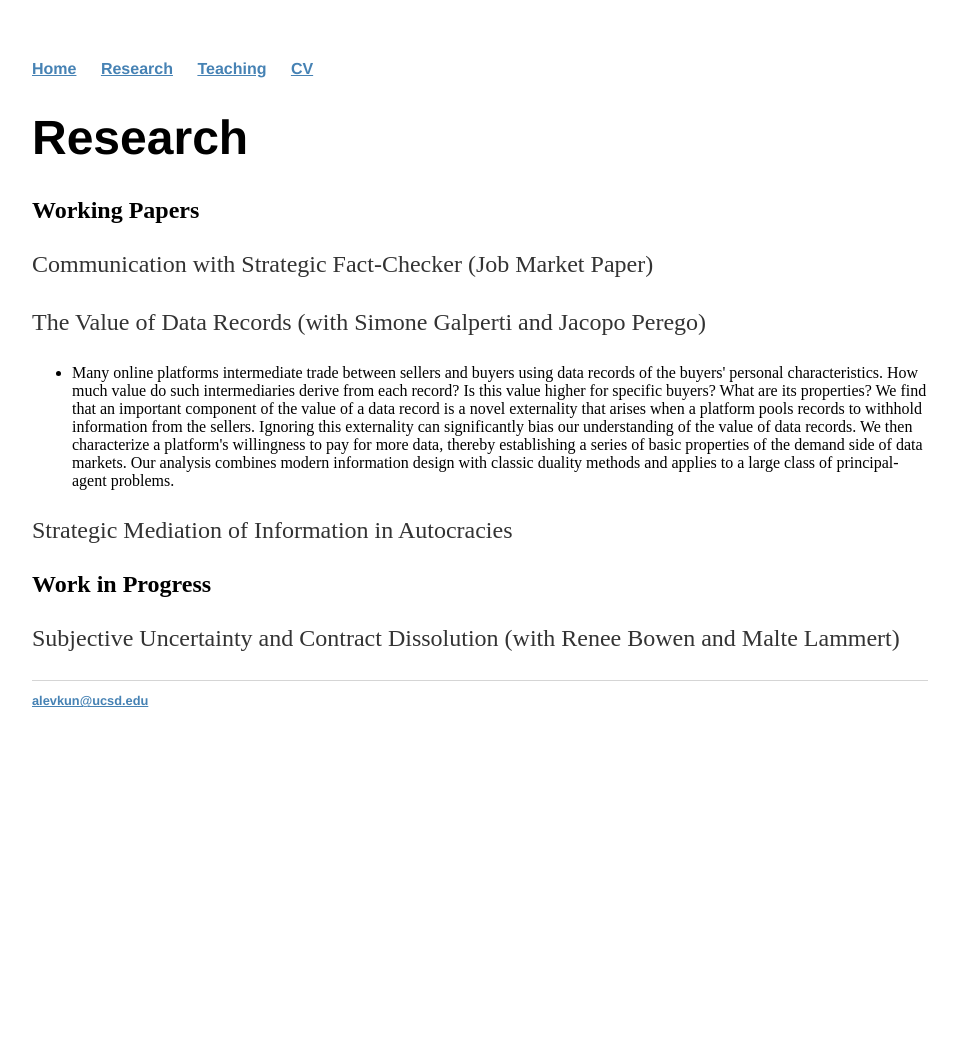
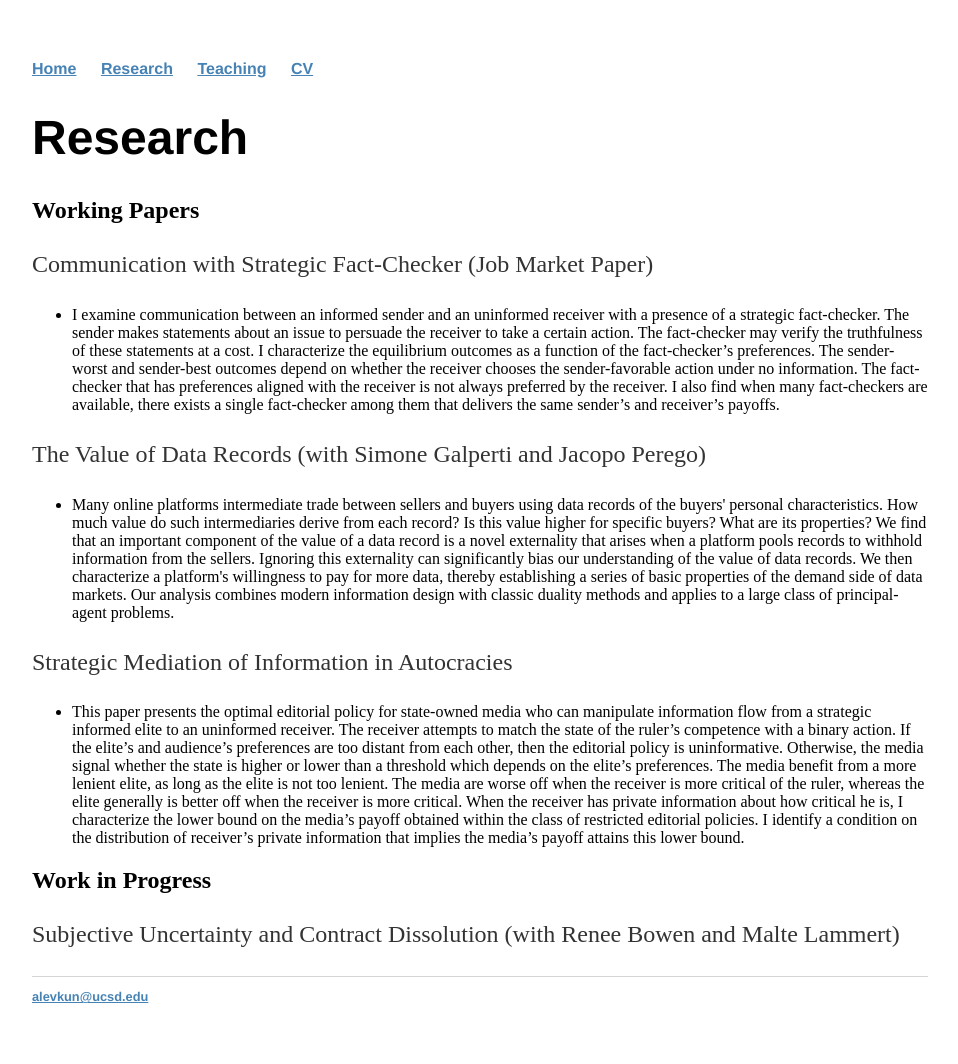
Before and after one commit to alevkun/alevkun.github.io, a Jekyll site: the page built from research/index.html, in a window 1280 px wide. Shown: the whole page, without its empty margins (160-1118 px from the left). Built offline with Jekyll 4.4.1, drawn with Linux system fonts in a browser that asks for light colours; before the commit the page ends 900 px from its top, so only the background shows below that.

Commit message:
Update index.html

```diff
--- a/research/index.html
+++ b/research/index.html
@@ -5,10 +5,30 @@ title: Research
 	<h1>{{ page.title }}</h1>
 <h2> Working Papers </h2>
 <p> Communication with Strategic Fact-Checker (Job Market Paper) </p>
+<ul>
+	<li>I examine communication between an informed sender and an uninformed receiver with a presence of a
+strategic fact-checker. The sender makes statements about an issue to persuade the receiver to take a
+certain action. The fact-checker may verify the truthfulness of these statements at a cost. I characterize
+the equilibrium outcomes as a function of the fact-checker’s preferences. The sender-worst and sender-best outcomes depend on whether the receiver chooses the sender-favorable action under no information.
+The fact-checker that has preferences aligned with the receiver is not always preferred by the receiver. I also find when many fact-checkers are available, there exists a single fact-checker among them that
+delivers the same sender’s and receiver’s payoffs.  </li>
+</ul>
 <p> The Value of Data Records (with Simone Galperti and Jacopo Perego) </p>
 <ul>
-<li>Many online platforms intermediate trade between sellers and buyers using data records of the buyers' personal characteristics. How much value do such intermediaries derive from each record? Is this value higher for specific buyers? What are its properties? We find that an important component of the value of a data record is a novel externality that arises when a platform pools records to withhold information from the sellers. Ignoring this externality can significantly bias our understanding of the value of data records. We then characterize a platform's willingness to pay for more data, thereby establishing a series of basic properties of the demand side of data markets. Our analysis combines modern information design with classic duality methods and applies to a large class of principal-agent problems.</li>
+	<li>Many online platforms intermediate trade between sellers and buyers using data records of the buyers' personal characteristics. How much value do such intermediaries derive from each record? Is this value higher for specific buyers? What are its properties? We find that an important component of the value of a data record is a novel externality that arises when a platform pools records to withhold information from the sellers. Ignoring this externality can significantly bias our understanding of the value of data records. We then characterize a platform's willingness to pay for more data, thereby establishing a series of basic properties of the demand side of data markets. Our analysis combines modern information design with classic duality methods and applies to a large class of principal-agent problems.</li>
 </ul>
 <p> Strategic Mediation of Information in Autocracies </p>
+<ul>
+	<li>This paper presents the optimal editorial policy for state-owned media who can manipulate information
+flow from a strategic informed elite to an uninformed receiver. The receiver attempts to match the state
+of the ruler’s competence with a binary action. If the elite’s and audience’s preferences are too distant
+from each other, then the editorial policy is uninformative. Otherwise, the media signal whether the
+state is higher or lower than a threshold which depends on the elite’s preferences. The media benefit
+from a more lenient elite, as long as the elite is not too lenient. The media are worse off when the receiver
+is more critical of the ruler, whereas the elite generally is better off when the receiver is more critical.
+When the receiver has private information about how critical he is, I characterize the lower bound on
+the media’s payoff obtained within the class of restricted editorial policies. I identify a condition on the
+distribution of receiver’s private information that implies the media’s payoff attains this lower bound. </li>
+</ul>
 <h2> Work in Progress </h2>
 <p> Subjective Uncertainty and Contract Dissolution (with Renee Bowen and Malte Lammert) </p>
```
